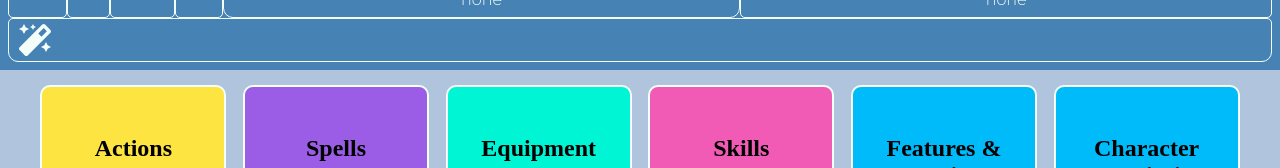
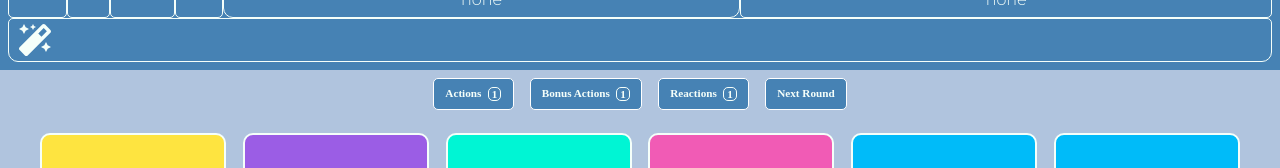
Before and after one commit to trtincher/Project4-Frontend, a React (Create React App) app in the folder familiar-app-client/: page /dashboard in a window 1280 px wide. Shown: the part 153-321 px from the top of the page. Built offline with nearby package versions, Linux system fonts and the light colour scheme; a web font is replaced by a local one.

Commit message:
added battleMode buttons

```diff
--- a/familiar-app-client/src/Components/Dashboard/DashBody/DashBody.jsx
+++ b/familiar-app-client/src/Components/Dashboard/DashBody/DashBody.jsx
@@ -10,6 +10,7 @@ import { DataContext } from '../../../App';
 import Decks from './Decks/Decks';
 import Hands from './Hands/Hands';
 import DamageCard from './DamageCard/DamageCard';
+import BattleMode from '../DashHead/Battle/BattleMode';
 
 const Container = styled.div`margin: 0;`;
 
@@ -61,6 +62,7 @@ function DashBody() {
 					setActiveAction
 				}}
 			>
+				<BattleMode />
 				<Decks />
 				<Hands />
 				<DamageCard profBonus={profBonus} mod={mod} />
--- /dev/null
+++ b/familiar-app-client/src/Components/Dashboard/DashHead/Battle/BattleMode.jsx
@@ -0,0 +1,57 @@
+import React, { useState, useContext } from 'react';
+import styled, { css } from 'styled-components';
+
+const Container = styled.div`
+	border-radius: 5px;
+	display: flex;
+	justify-content: center;
+	padding: .5rem;
+`;
+
+const Unit = styled.div`
+	display: flex;
+	border: 1px solid white;
+	background: steelblue;
+	border-radius: 5px;
+	padding: .5rem;
+	margin: 0 .5rem;
+	color: mintcream;
+`;
+
+const Heading = styled.h1`
+	font-size: .7rem;
+	padding: 0;
+	margin: 0 .2rem;
+`;
+
+const Value = styled.h1`
+	font-size: .7rem;
+	padding: 0 3px;
+	margin: 0 .2rem;
+	border: 1px solid mintcream;
+	border-radius: 5px;
+`;
+
+function BattleMode() {
+	return (
+		<Container>
+			<Unit>
+				<Heading>Actions</Heading>
+				<Value>1</Value>
+			</Unit>
+			<Unit>
+				<Heading>Bonus Actions</Heading>
+				<Value>1</Value>
+			</Unit>
+			<Unit>
+				<Heading>Reactions</Heading>
+				<Value>1</Value>
+			</Unit>
+			<Unit>
+				<Heading>Next Round</Heading>
+			</Unit>
+		</Container>
+	);
+}
+
+export default BattleMode;
```
